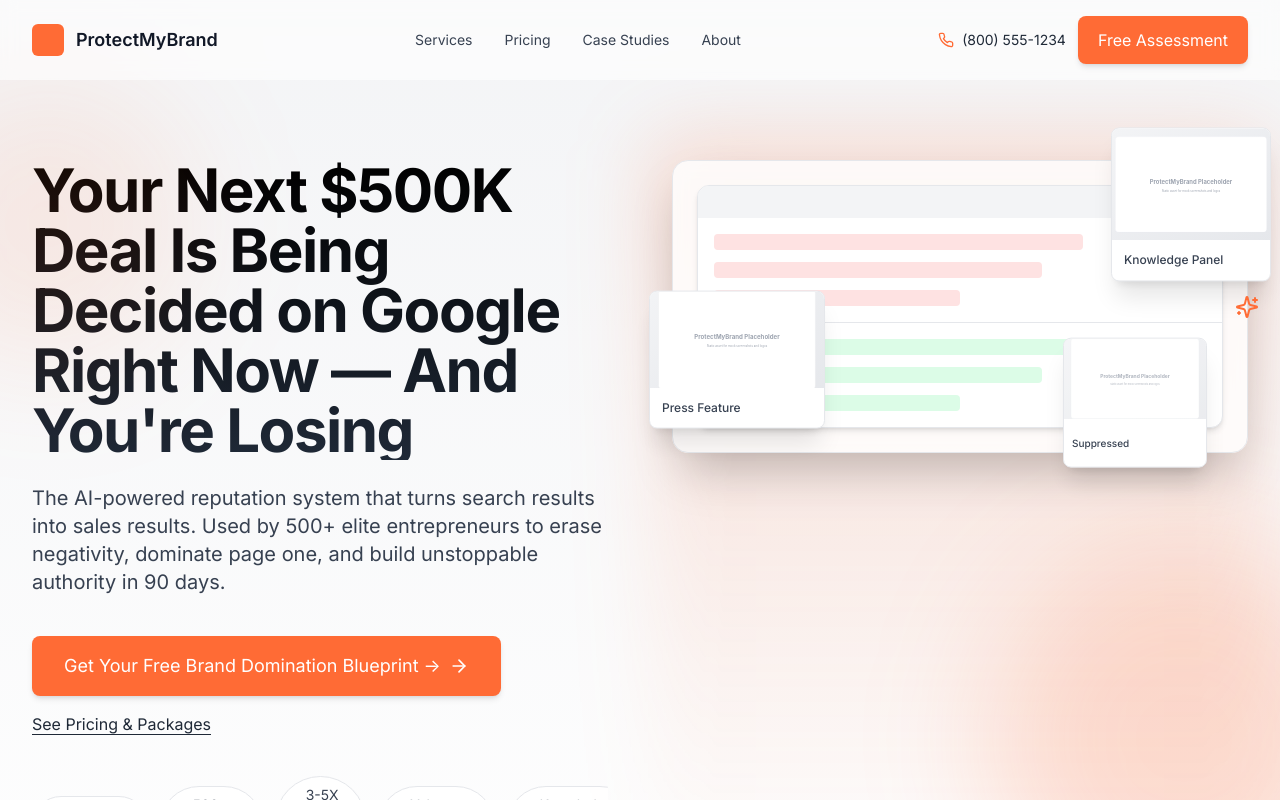
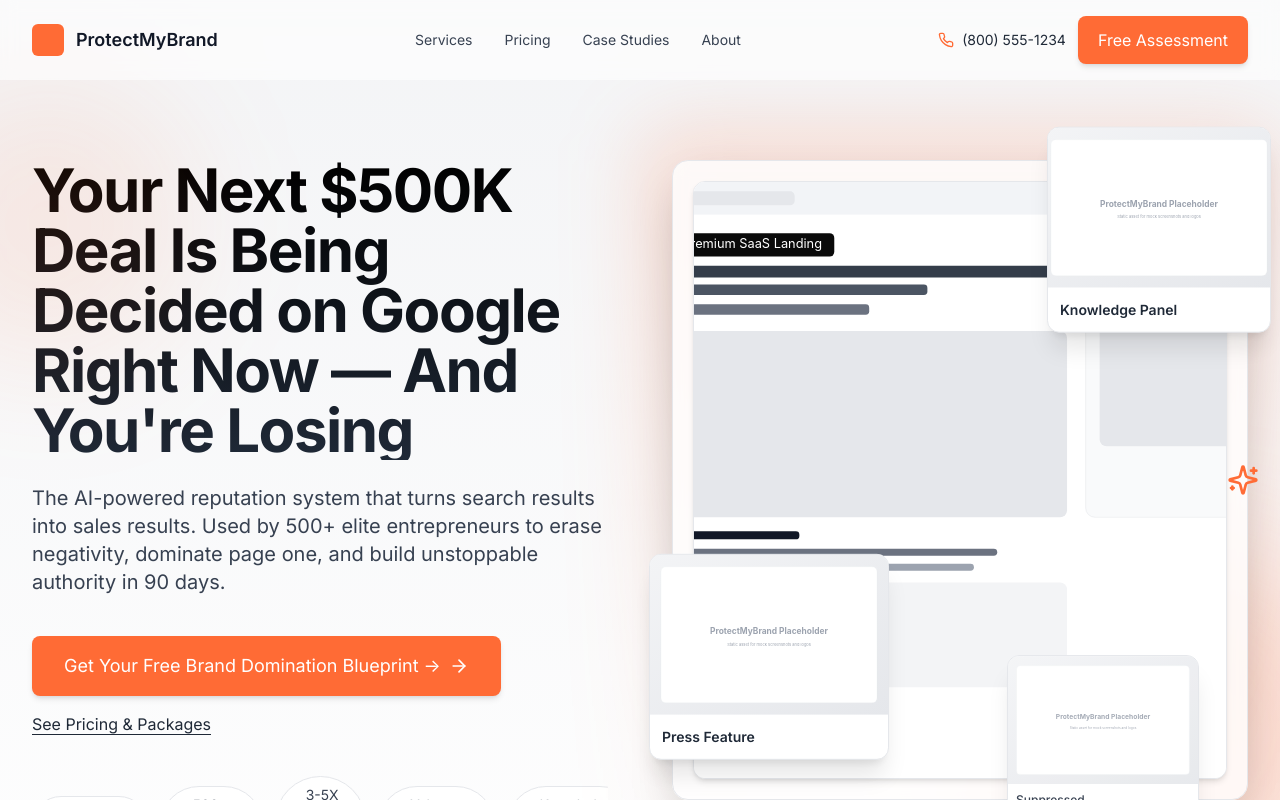
Before and after one commit to nalin-pixel/frontend-repo_gbxu8qxt_rpcavl, a React (Vite) app: page / in a window 1280 px wide. Shown: the top 800 px of the page. Built offline with nearby package versions, Linux system fonts and the light colour scheme.

Commit message:
Update project prj_gbxu8qxt - 2025-11-12T23:02:44.310Z

```diff
--- a/src/components/sections/Hero.jsx
+++ b/src/components/sections/Hero.jsx
@@ -1,4 +1,4 @@
-import React, { useRef, useState, useEffect } from 'react'
+import React, { useRef, useEffect } from 'react'
 import { motion, useMotionValue, useTransform, useReducedMotion } from 'framer-motion'
 import { Phone, Menu, ArrowRight, Bot, Users, TrendingUp, Newspaper, BadgeCheck, Star, Sparkles } from 'lucide-react'
 import Button from '../ui/Button'
@@ -43,8 +43,8 @@
 
   const rotateX = useTransform(y, [-0.5, 0.5], [8, -8])
   const rotateY = useTransform(x, [-0.5, 0.5], [-8, 8])
-  const translateX = useTransform(x, [-0.5, 0.5], [-6, 6])
-  const translateY = useTransform(y, [-0.5, 0.5], [-6, 6])
+  const translateX = useTransform(x, [-0.5, 0.5], [-10, 10])
+  const translateY = useTransform(y, [-0.5, 0.5], [-10, 10])
 
   return { rotateX, rotateY, translateX, translateY }
 }
@@ -139,63 +139,57 @@
           </div>
         </div>
 
-        {/* Right: Animated, interactive visual */}
+        {/* Right: Enlarged animated, interactive visual resembling a full webpage */}
         <div className="relative hidden md:block">
           {/* Glow ring */}
-          <div className="pointer-events-none absolute -inset-6 rounded-[28px] bg-gradient-to-b from-brand-orange/20 to-transparent blur-2xl" aria-hidden />
+          <div className="pointer-events-none absolute -inset-8 rounded-[28px] bg-gradient-to-b from-brand-orange/20 to-transparent blur-2xl" aria-hidden />
 
           <motion.div
             ref={containerRef}
-            style={!prefersReducedMotion ? { perspective: 1000 } : undefined}
-            className="relative rounded-2xl border bg-white/80 p-6 shadow-2xl backdrop-blur"
+            style={!prefersReducedMotion ? { perspective: 1200 } : undefined}
+            className="relative h-[520px] rounded-2xl border bg-white/80 p-3 md:p-5 lg:h-[640px] shadow-2xl backdrop-blur"
             aria-label="Interactive search results showcase"
           >
-            {/* Base search UI card */}
+            {/* Base: full webpage mock image */}
             <motion.div
               style={!prefersReducedMotion ? { rotateX, rotateY } : undefined}
-              className="relative overflow-hidden rounded-xl border bg-white shadow-md"
+              className="relative h-full w-full overflow-hidden rounded-xl border bg-white shadow-md"
             >
-              <div className="h-8 w-full bg-gray-100" />
-              <div className="grid gap-3 p-4">
-                <div className="h-4 w-3/4 rounded bg-red-100" />
-                <div className="h-4 w-2/3 rounded bg-red-100" />
-                <div className="h-4 w-1/2 rounded bg-red-100" />
-              </div>
-              <div className="h-px w-full bg-gray-200" />
-              <div className="grid gap-3 p-4">
-                <div className="h-4 w-3/4 rounded bg-green-100" />
-                <div className="h-4 w-2/3 rounded bg-green-100" />
-                <div className="h-4 w-1/2 rounded bg-green-100" />
-              </div>
+              <img
+                src="/images/webpage-mock.svg"
+                alt="Interactive mock of a full webpage layout"
+                className="h-full w-full object-cover"
+                onError={handleError}
+              />
             </motion.div>
 
-            {/* Floating cards */}
+            {/* Larger floating cards */}
             <motion.div
-              className="absolute -right-6 -top-8 w-40 overflow-hidden rounded-lg border bg-white shadow-xl"
+              className="absolute -right-6 -top-8 w-56 overflow-hidden rounded-xl border bg-white shadow-xl"
               style={!prefersReducedMotion ? { x: translateX, y: translateY } : undefined}
-              animate={prefersReducedMotion ? {} : { y: [0, -8, 0] }}
+              animate={prefersReducedMotion ? {} : { y: [0, -12, 0] }}
               transition={{ duration: 6, repeat: Infinity, ease: 'easeInOut' }}
             >
-              <img src="/images/google-panel.png" alt="Knowledge panel" className="h-28 w-full object-cover" onError={handleError} />
-              <div className="p-3 text-xs font-medium text-gray-700">Knowledge Panel</div>
+              <img src="/images/google-panel.png" alt="Knowledge panel" className="h-40 w-full object-cover" onError={handleError} />
+              <div className="p-3 text-sm font-semibold text-gray-800">Knowledge Panel</div>
             </motion.div>
 
             <motion.div
-              className="absolute -left-6 bottom-6 w-44 overflow-hidden rounded-lg border bg-white shadow-xl"
-              animate={prefersReducedMotion ? {} : { y: [0, 10, 0] }}
+              className="absolute -left-6 bottom-10 w-60 overflow-hidden rounded-xl border bg-white shadow-xl"
+              animate={prefersReducedMotion ? {} : { y: [0, 14, 0] }}
               transition={{ duration: 7, repeat: Infinity, ease: 'easeInOut', delay: 0.5 }}
             >
-              <img src="/images/mock-after.png" alt="Positive press" className="h-24 w-full object-cover" onError={handleError} />
-              <div className="p-3 text-xs font-medium text-gray-700">Press Feature</div>
+              <img src="/images/mock-after.png" alt="Positive press" className="h-40 w-full object-cover" onError={handleError} />
+              <div className="p-3 text-sm font-semibold text-gray-800">Press Feature</div>
             </motion.div>
 
             <motion.div
-              className="absolute right-10 bottom-[-18px] w-36 overflow-hidden rounded-lg border bg-white shadow-xl"
-              animate={prefersReducedMotion ? {} : { y: [0, -6, 0] }}
+              className="absolute right-12 bottom-[-22px] w-48 overflow-hidden rounded-xl border bg-white shadow-xl"
+              animate={prefersReducedMotion ? {} : { y: [0, -10, 0] }}
               transition={{ duration: 5.5, repeat: Infinity, ease: 'easeInOut', delay: 0.2 }}
             >
-              <img src="/images/mock-before.png" alt="Suppressed result" className="h-20 w-full object-cover opacity-80" onError={handleError} />
-              <div className="p-2 text-[10px] font-medium text-gray-700">Suppressed</div>
+              <img src="/images/mock-before.png" alt="Suppressed result" className="h-32 w-full object-cover opacity-90" onError={handleError} />
+              <div className="p-2 text-xs font-medium text-gray-700">Suppressed</div>
             </motion.div>
 
             {/* Sparkles accent */}
@@ -205,7 +199,7 @@
               transition={{ duration: 2, repeat: Infinity }}
               aria-hidden
             >
-              <Sparkles className="h-6 w-6" />
+              <Sparkles className="h-8 w-8" />
             </motion.div>
           </motion.div>
         </div>
--- a/src/components/sections/Transformation.jsx
+++ b/src/components/sections/Transformation.jsx
@@ -42,8 +42,14 @@
       </div>
 
       <div className="mt-12 rounded-xl border bg-white p-4 shadow-card">
+        {/* Slider header labels for clarity */}
+        <div className="mb-3 flex items-center justify-between px-1 text-sm font-semibold uppercase tracking-wide text-gray-700">
+          <span>Before</span>
+          <span>After</span>
+        </div>
+
         {/* Accessible before/after slider */}
-        <div className="relative w-full overflow-hidden rounded-lg" style={{ height: 420 }}>
+        <div className="relative w-full overflow-hidden rounded-lg" style={{ height: 440 }}>
           {/* AFTER on the right (base layer) */}
           <img
             src="/images/mock-after.png"
@@ -68,8 +74,8 @@
             />
           </div>
 
-          {/* Labels */}
-          <div className="pointer-events-none absolute left-3 top-3 select-none rounded-md bg-black/60 px-2 py-1 text-xs font-semibold uppercase tracking-wide text-white">Before</div>
+          {/* Corner badges */}
+          <div className="pointer-events-none absolute left-3 top-3 select-none rounded-md bg-black/70 px-2 py-1 text-xs font-semibold uppercase tracking-wide text-white">Before</div>
           <div className="pointer-events-none absolute right-3 top-3 select-none rounded-md bg-emerald-600/90 px-2 py-1 text-xs font-semibold uppercase tracking-wide text-white">After</div>
 
           {/* Handle */}
@@ -81,7 +87,7 @@
             <div className="h-full w-0.5 bg-white shadow-[0_0_0_1px_rgba(0,0,0,0.08)]" />
           </div>
 
-          {/* Range control */}
+          {/* Range control - centered with titles on both sides above */}
           <input
             type="range"
             min="0"
@@ -92,7 +98,7 @@
             aria-valuemin={0}
             aria-valuemax={100}
             aria-valuenow={position}
-            className="absolute bottom-3 left-1/2 z-10 h-2 w-2/3 -translate-x-1/2 cursor-pointer appearance-none rounded-full bg-white/70 backdrop-blur transition-colors hover:bg-white focus:outline-none focus:ring-2 focus:ring-brand-orange/60"
+            className="absolute bottom-3 left-1/2 z-10 h-2 w-2/3 -translate-x-1/2 cursor-pointer appearance-none rounded-full bg-white/80 backdrop-blur transition-colors hover:bg-white focus:outline-none focus:ring-2 focus:ring-brand-orange/60"
           />
         </div>
 
@@ -104,11 +110,10 @@
         </div>
       </div>
 
-      {/* Video testimonial placeholder */}
+      {/* Knowledge panel mock placed with a real image */}
       <div className="mx-auto mt-12 max-w-3xl text-center">
         <div className="relative overflow-hidden rounded-xl border bg-white shadow-card">
-          <img src="/images/testimonial.jpg" alt="Marcus T., Tech CEO" className="h-64 w-full object-cover" loading="lazy" onError={handleError} />
-          <button aria-label="Play video" className="absolute inset-0 m-auto h-16 w-16 rounded-full bg-white/90 text-gray-900 shadow-xl transition-transform duration-300 ease-out hover:scale-105">▶</button>
+          <img src="/images/google-panel.png" alt="Google Knowledge Panel mockup" className="h-64 w-full object-cover" loading="lazy" onError={handleError} />
         </div>
         <figure className="mt-6">
           <blockquote className="text-lg italic text-gray-800">
```
Also changed, not shown: public/images/webpage-mock.svg (added), 1 other file (tests, documents, lock files or other folders).
